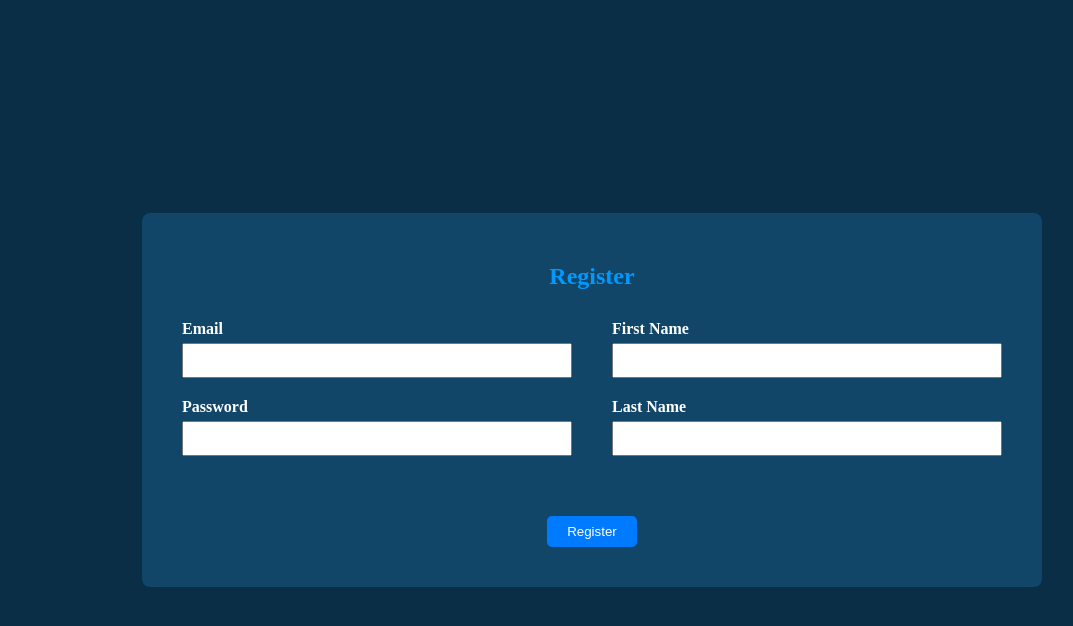
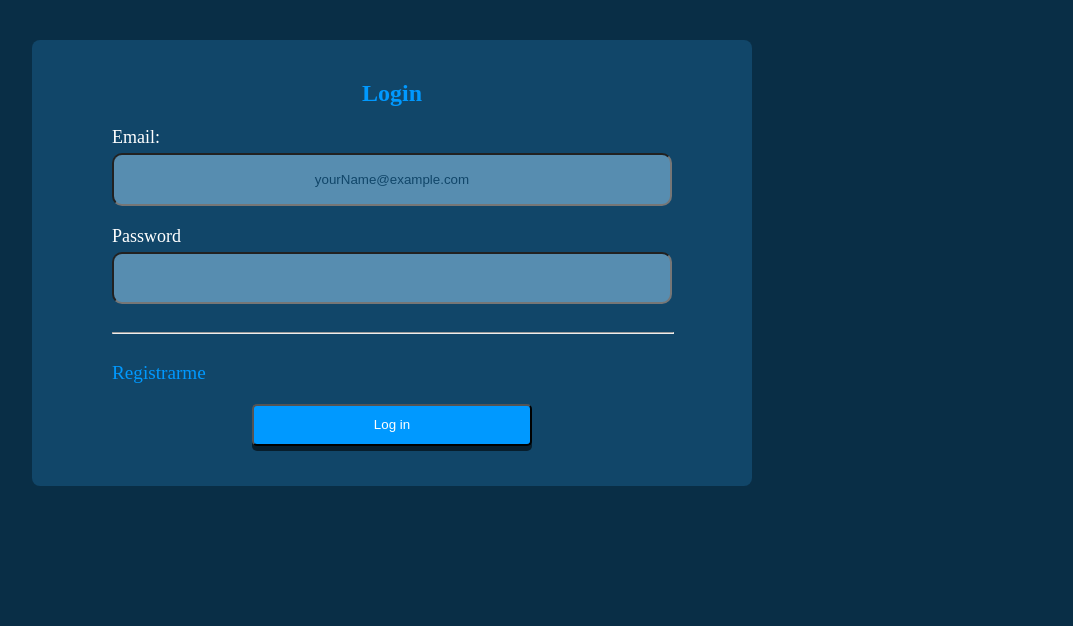
Before and after one commit to drecioa/angular-Finantra-bachata, an Angular app in the folder Finantra/: page / in a window 1280 px wide. Shown: the top 626 px of the page, without its empty margins (48-1121 px from the left). Built offline with nearby package versions, Linux system fonts and the light colour scheme.

Commit message:
estilado
Css

```diff
--- a/Finantra/src/app/app.component.html
+++ b/Finantra/src/app/app.component.html
@@ -1 +1 @@
-<app-register></app-register>
+<app-login></app-login>
--- a/Finantra/src/app/app.component.ts
+++ b/Finantra/src/app/app.component.ts
@@ -1,12 +1,14 @@
 import { Component } from '@angular/core';
 import { RouterOutlet } from '@angular/router';
 import { RegisterComponent } from '@components/register/register.component';
-import { HttpClient } from "@angular/common/http";
+import { LoginComponent } from "../components/login/login.component";
 
 @Component({
   selector: 'app-root',
   standalone: true,
-  imports: [RouterOutlet, RegisterComponent],
+
+  imports: [RouterOutlet, RegisterComponent, LoginComponent],
+
   templateUrl: './app.component.html',
   styleUrl: './app.component.css',
 })
--- a/Finantra/src/components/login/login.component.css
+++ b/Finantra/src/components/login/login.component.css
@@ -0,0 +1,76 @@
+section{
+    width: 100%;
+    height: 100%;
+    padding: 5%;
+}
+
+h1{
+    margin: 0;
+    justify-self: center;
+    align-self: center;
+}
+
+form{
+    border-radius: 8px;
+    width: 70%;
+    height: max-content;
+    padding: 5% 10%;
+    background-color: #114669;
+    gap: 20px;
+}
+
+label{
+    font-size: large;
+}
+
+
+input{
+    border-radius: 10px;
+    text-align: center;
+    color: rgb(209, 209, 209);
+    padding: 3%;
+    background-color: #578DB0;
+    transition: 1s border;
+    &:focus{
+        color: white;
+        background-color: #64a4ce;
+        border: 2px #19a7ff solid;
+        outline: none;
+    }
+}
+
+input::placeholder{
+    color: #114669;
+}
+.gap5{
+    gap: 5px;
+}
+
+button{
+    border-radius: 5px;
+    padding: 2%;
+    background-color: #09f;
+    color: white;
+    justify-self: center;
+    align-self: center;
+    width: 50%;
+
+    box-shadow: 0px 5px 0px rgba(0, 0, 0, 0.589);
+
+    &:active{
+        box-shadow: none;
+        transform: translateY(5px);
+    }
+}
+
+a{
+    width: max-content;
+    color: #09f;
+    font-size: larger;
+    text-decoration: none;
+
+    transition: 1s color;
+    &:hover{
+        color: white;
+    }
+}
--- a/Finantra/src/components/login/login.component.html
+++ b/Finantra/src/components/login/login.component.html
@@ -1,8 +1,18 @@
-<form [formGroup]="form" (ngSubmit)="logIn()" method="post">
-    <label for="email">Email:</label>
-    <input type="email" formControlName="email">
-    <label for="password" >Password</label>
-    <input type="password" formControlName="password">
+<section class="disFlex centradoFlex flexCols">
+    <form [formGroup]="form" (ngSubmit)="logIn()" method="post" class="disFlex flexCols">
+        <h1>Login</h1>
 
-    <button type="submit">Log in</button>
-</form>
+        <div class="flex1 disFlex flexCols gap5">
+            <label for="email">Email:</label>
+            <input type="email" formControlName="email" placeholder="yourName@example.com">
+        </div>
+        <div class="flex1 disFlex flexCols gap5">
+            <label for="password" >Password</label>
+            <input type="password" formControlName="password" >
+        </div>
+
+        <hr>
+        <a href="#">Registrarme</a>
+        <button type="submit">Log in</button>
+    </form>
+</section>
--- a/Finantra/src/styles.css
+++ b/Finantra/src/styles.css
@@ -1,4 +1,35 @@
 body {
+    position: relative;
+    width: 100vh;
+    min-height: 100vh;
     background-color: #092E46;
     overflow: hidden;
-  }
+    margin: 0;
+    box-sizing: border-box;
+    color: white;
+}
+hr{
+    width: 100%;
+}
+
+h1{
+    color: #09f;
+}
+
+.disFlex{
+    display: flex;
+    gap: 5%;
+}
+
+.flexCols{
+    flex-flow: column nowrap;
+}
+
+.flex1{
+    flex: 1;
+}
+
+.centradoFlex{
+    justify-content: center;
+    align-items: center;
+}
```
